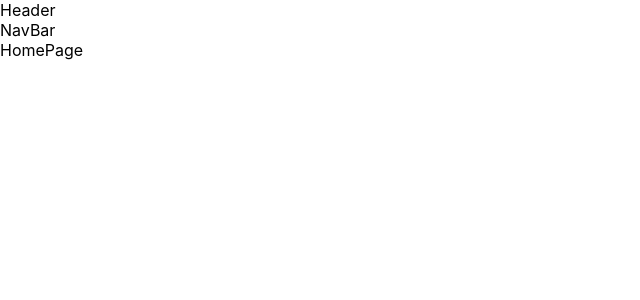
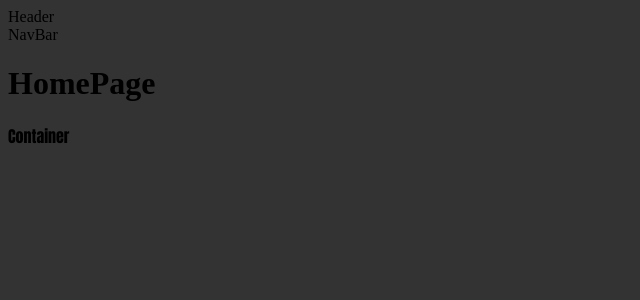
Before and after one commit to anthonyBosek/sampleProject, a React (Create React App) app in the folder client/: page / in a window 1280 px wide. Shown: the top 300 px of the page, without its empty margins (0-640 px from the left). Built offline with nearby package versions, Linux system fonts and the light colour scheme.

Commit message:
container styling

```diff
--- a/client/src/components/Container.jsx
+++ b/client/src/components/Container.jsx
@@ -1,5 +1,5 @@
 const Container = () => {
-  return <div>Container</div>;
+  return <div className="container">Container</div>;
 };
 
 export default Container;
--- a/client/src/index.css
+++ b/client/src/index.css
@@ -1,13 +1,7 @@
 body {
-  margin: 0;
-  font-family: -apple-system, BlinkMacSystemFont, 'Segoe UI', 'Roboto', 'Oxygen',
-    'Ubuntu', 'Cantarell', 'Fira Sans', 'Droid Sans', 'Helvetica Neue',
-    sans-serif;
-  -webkit-font-smoothing: antialiased;
-  -moz-osx-font-smoothing: grayscale;
+  background: #333;
 }
 
-code {
-  font-family: source-code-pro, Menlo, Monaco, Consolas, 'Courier New',
-    monospace;
+.container {
+  font-family: Impact, Haettenschweiler, "Arial Narrow Bold", sans-serif;
 }
--- a/client/src/views/HomePage.jsx
+++ b/client/src/views/HomePage.jsx
@@ -1,5 +1,12 @@
+import Container from "../components/Container";
+
 const HomePage = () => {
-  return <div>HomePage</div>;
+  return (
+    <div>
+      <h1>HomePage</h1>
+      <Container />
+    </div>
+  );
 };
 
 export default HomePage;
```
